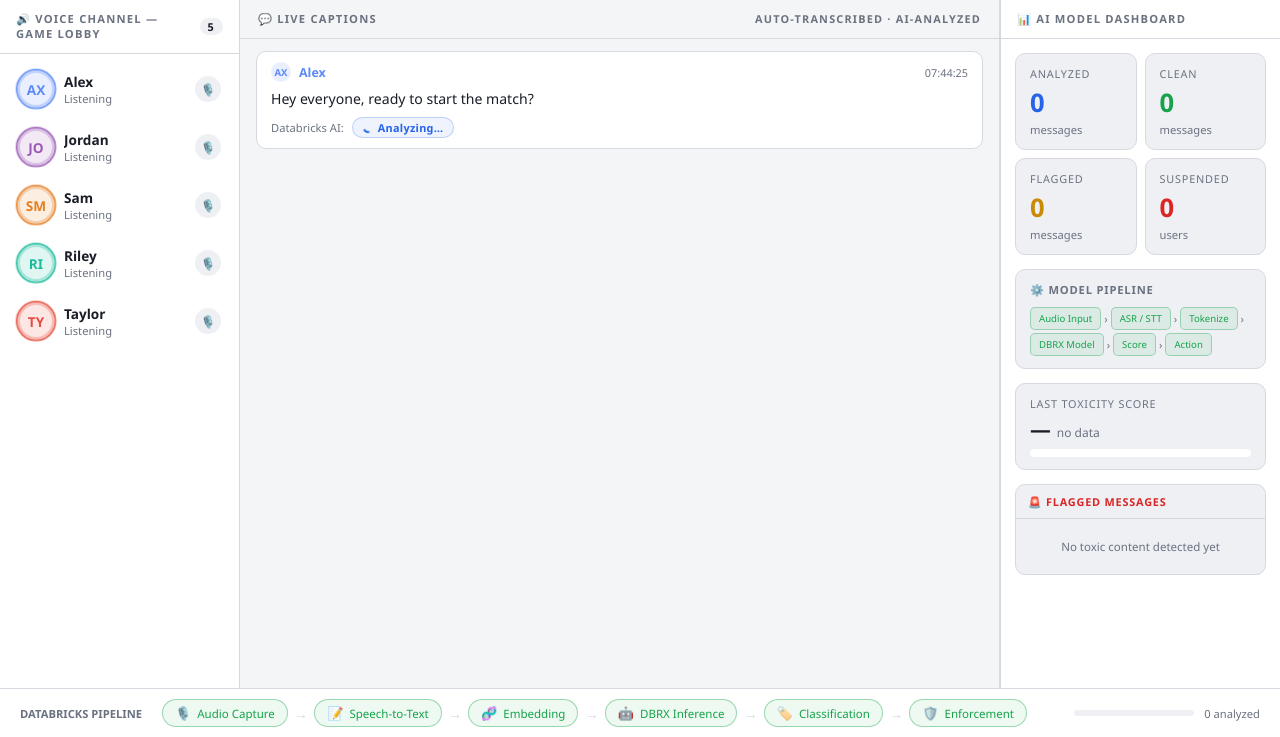
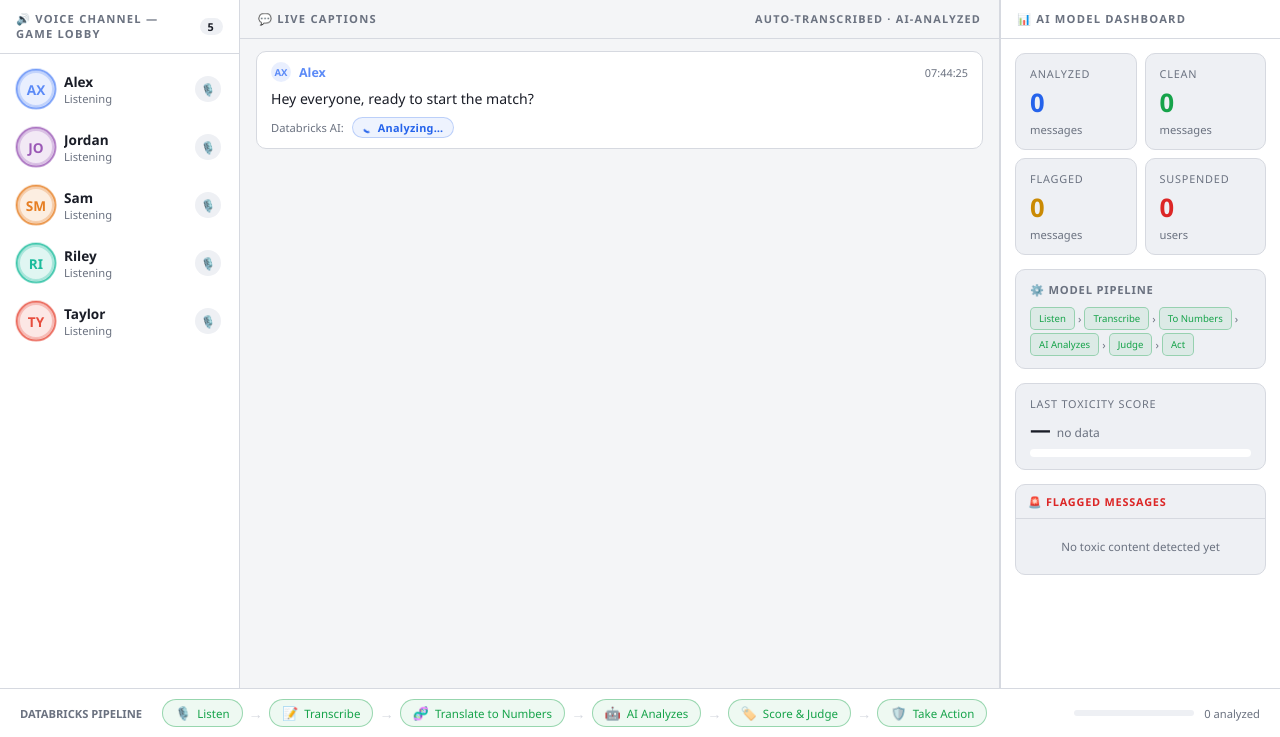
Before and after one commit to TarunIsCOde/hacklytics-2026, a Django app: page / in a window 1280 px wide. Shown: the part 63-800 px from the top of the page. Run offline with Django 5.2, Linux system fonts and the light colour scheme.

Commit message:
Simplify pipeline step labels for demo clarity

```diff
--- a/voicechat/templates/voicechat/index.html
+++ b/voicechat/templates/voicechat/index.html
@@ -503,17 +503,17 @@
       <div class="pipeline-section">
         <div class="pipeline-title">⚙️ Model Pipeline</div>
         <div class="pipeline-steps">
-          <div class="step" id="pipe-input">Audio Input</div>
+          <div class="step" id="pipe-input">Listen</div>
           <span class="step-arrow">›</span>
-          <div class="step" id="pipe-asr">ASR / STT</div>
+          <div class="step" id="pipe-asr">Transcribe</div>
           <span class="step-arrow">›</span>
-          <div class="step" id="pipe-token">Tokenize</div>
+          <div class="step" id="pipe-token">To Numbers</div>
           <span class="step-arrow">›</span>
-          <div class="step" id="pipe-model">DBRX Model</div>
+          <div class="step" id="pipe-model">AI Analyzes</div>
           <span class="step-arrow">›</span>
-          <div class="step" id="pipe-score">Score</div>
+          <div class="step" id="pipe-score">Judge</div>
           <span class="step-arrow">›</span>
-          <div class="step" id="pipe-action">Action</div>
+          <div class="step" id="pipe-action">Act</div>
         </div>
       </div>
 
@@ -544,17 +544,17 @@
   <div id="pipeline-bar">
     <div class="pipeline-bar-label">DATABRICKS PIPELINE</div>
     <div class="pipeline-bar-steps">
-      <div class="pb-step" id="pb-audio"><span class="step-icon">🎙️</span> Audio Capture</div>
+      <div class="pb-step" id="pb-audio"><span class="step-icon">🎙️</span> Listen</div>
       <span class="pb-arrow">→</span>
-      <div class="pb-step" id="pb-asr"><span class="step-icon">📝</span> Speech-to-Text</div>
+      <div class="pb-step" id="pb-asr"><span class="step-icon">📝</span> Transcribe</div>
       <span class="pb-arrow">→</span>
-      <div class="pb-step" id="pb-embed"><span class="step-icon">🧬</span> Embedding</div>
+      <div class="pb-step" id="pb-embed"><span class="step-icon">🧬</span> Translate to Numbers</div>
       <span class="pb-arrow">→</span>
-      <div class="pb-step" id="pb-infer"><span class="step-icon">🤖</span> DBRX Inference</div>
+      <div class="pb-step" id="pb-infer"><span class="step-icon">🤖</span> AI Analyzes</div>
       <span class="pb-arrow">→</span>
-      <div class="pb-step" id="pb-classify"><span class="step-icon">🏷️</span> Classification</div>
+      <div class="pb-step" id="pb-classify"><span class="step-icon">🏷️</span> Score & Judge</div>
       <span class="pb-arrow">→</span>
-      <div class="pb-step" id="pb-enforce"><span class="step-icon">🛡️</span> Enforcement</div>
+      <div class="pb-step" id="pb-enforce"><span class="step-icon">🛡️</span> Take Action</div>
     </div>
     <div class="progress-wrap">
       <div class="progress-bar"><div class="progress-fill" id="progress-fill"></div></div>
```
